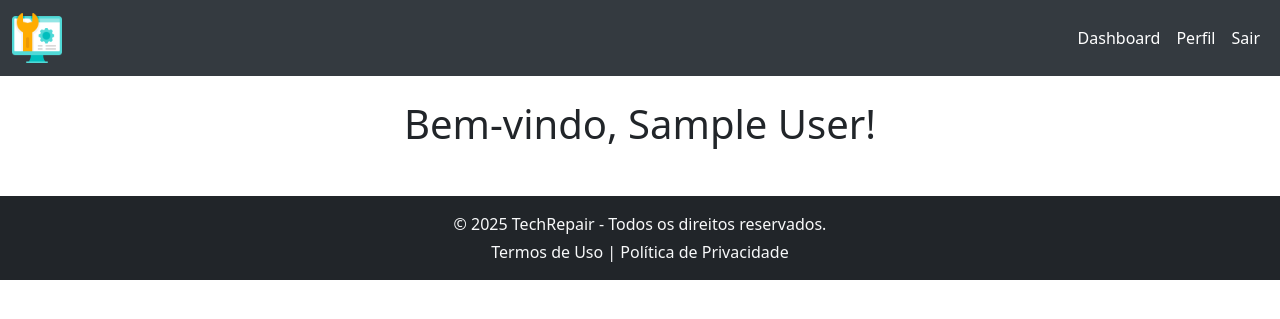
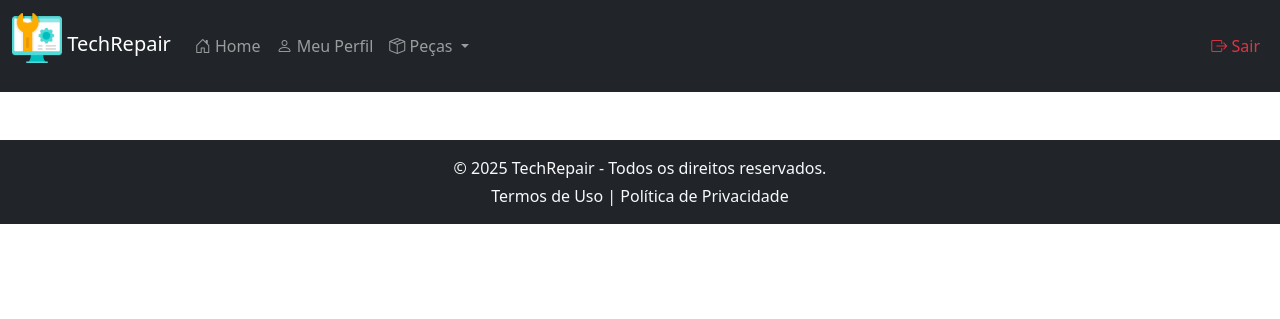
Before and after one commit to evollutionx/techrepair, a PHP site: page /dashboard.php in a window 1280 px wide. Shown: the top 319 px of the page. Run offline with PHP 8.4, Linux system fonts and the light colour scheme; the visitor is signed in with stand-in values (Sample User, id 1).

Commit message:
atualização menu cadastro peças

```diff
--- a/classes/login.php
+++ b/classes/login.php
@@ -11,7 +11,6 @@ class Login {
     }
 
     public function loginUser($email, $password) {
-        // Alterando para selecionar a coluna id_usuario
         $sql = "SELECT id_usuario, nome, email, senha, tipo FROM usuarios WHERE email = :email LIMIT 1";
         $stmt = $this->conn->prepare($sql);
         $stmt->bindParam(":email", $email, PDO::PARAM_STR);
@@ -21,14 +20,15 @@ class Login {
 
         if ($user && password_verify($password, $user['senha'])) {
             session_start();
-            $_SESSION['user_id'] = $user['id_usuario']; // Ajustando para id_usuario
+            $_SESSION['user_id'] = $user['id_usuario'];
             $_SESSION['user_name'] = $user['nome'];
             $_SESSION['user_email'] = $user['email'];
-            $_SESSION['user_nivel'] = $user['tipo']; // Ajustando para tipo
+            $_SESSION['user_tipo'] = $user['tipo']; // 'admin' ou 'tecnico'
             return true;
         }
         return false;
     }
+
 
     public function isLoggedIn() {
         return isset($_SESSION['user_id']);
--- a/dashboard.php
+++ b/dashboard.php
@@ -1,15 +1,9 @@
 <?php
 require_once "classes/login.php";
+require_once "classes/db.php"; // Adicione a conexão ao banco
+include "header.php";
+?>
 
-include "header.php";
-
-$login = new Login();
-
-if (!$login->isLoggedIn()) {
-    header("Location: login.php");
-    exit();
-}
-?>
 
 <!DOCTYPE html>
 <html lang="pt-br">
@@ -17,9 +11,15 @@ if (!$login->isLoggedIn()) {
     <meta charset="UTF-8">
     <meta name="viewport" content="width=device-width, initial-scale=1.0">
     <title>TechRepair</title>
+    <link rel="stylesheet" href="https://cdn.jsdelivr.net/npm/bootstrap@5.3.0/dist/css/bootstrap.min.css">
+    <link rel="stylesheet" href="https://cdn.jsdelivr.net/npm/bootstrap-icons/font/bootstrap-icons.css">
 </head>
 <body>
 
+
+
+<!-- Bootstrap JS Bundle -->
+<script src="https://cdn.jsdelivr.net/npm/bootstrap@5.3.0/dist/js/bootstrap.bundle.min.js"></script>
 </body>
 </html>
 <?php include "footer.php"; ?>
--- a/header.php
+++ b/header.php
@@ -4,10 +4,14 @@ require_once "classes/login.php";
 
 $login = new Login();
 
+// Verifica se o usuário está logado
 if (!$login->isLoggedIn()) {
     header("Location: login.php");
     exit();
 }
+
+// Obtém o tipo de usuário armazenado na sessão
+$nivel_usuario = $_SESSION['user_tipo'] ?? 'tecnico'; // Padrão "tecnico" se não definido
 ?>
 
 <!DOCTYPE html>
@@ -15,67 +19,56 @@ if (!$login->isLoggedIn()) {
 <head>
     <meta charset="UTF-8">
     <meta name="viewport" content="width=device-width, initial-scale=1.0">
+    <title>TechRepair</title>
     <link rel="icon" type="image/png" href="includes/logo.png">
-    <title>TechRepair</title>
-    <!-- Bootstrap 5 -->
-    <link href="https://cdn.jsdelivr.net/npm/bootstrap@5.3.0/dist/css/bootstrap.min.css" rel="stylesheet">
+
+    <link rel="stylesheet" href="https://cdn.jsdelivr.net/npm/bootstrap@5.3.0/dist/css/bootstrap.min.css">
     <link rel="stylesheet" href="https://cdn.jsdelivr.net/npm/bootstrap-icons/font/bootstrap-icons.css">
-    <style>
-        /* Personalização para o header */
-        .navbar {
-            background-color: #343a40;
-        }
-
-        .navbar-brand {
-            color: #fff;
-        }
-
-        .navbar-nav .nav-link {
-            color: #fff;
-        }
-
-        .navbar-nav .nav-link:hover {
-            color: #007bff;
-        }
-
-        /* Ajuste do logo no mobile */
-        .navbar-brand img {
-            width: 150px;
-        }
-    </style>
 </head>
 <body>
-    <!-- Menu de navegação -->
-    <nav class="navbar navbar-expand-lg navbar-dark">
+
+<!-- Navbar Responsiva -->
+<nav class="navbar navbar-expand-lg navbar-dark bg-dark">
     <div class="container-fluid">
-            <a class="navbar-brand" href="index.php">
-                <img src="includes/logo.png" alt="Logo TechRepair" style="width: 50px;">
+        <a class="navbar-brand" href="dashboard.php">
+        <img src="includes/logo.png" alt="logo TechRepair" class="img-fluid mb-3" style="max-width: 50px;"> TechRepair
         </a>
-            <button class="navbar-toggler" type="button" data-bs-toggle="collapse" data-bs-target="#navbarNav" aria-controls="navbarNav" aria-expanded="false" aria-label="Toggle navigation">
+        <button class="navbar-toggler" type="button" data-bs-toggle="collapse" data-bs-target="#navbarNav">
             <span class="navbar-toggler-icon"></span>
         </button>
         <div class="collapse navbar-collapse" id="navbarNav">
-                <ul class="navbar-nav ms-auto">
+            <ul class="navbar-nav me-auto">
                 <li class="nav-item">
-                        <a class="nav-link" href="dashboard.php">Dashboard</a>
+                    <a class="nav-link" href="dashboard.php"><i class="bi bi-house-door"></i> Home</a>
                 </li>
                 <li class="nav-item">
-                        <a class="nav-link" href="profile.php">Perfil</a>
+                    <a class="nav-link" href="perfil.php"><i class="bi bi-person"></i> Meu Perfil</a>
                 </li>
+
+                <?php if ($nivel_usuario == 'admin') { ?>
+                <li class="nav-item dropdown">
+                    <a class="nav-link dropdown-toggle" href="#" id="menuPecas" role="button" data-bs-toggle="dropdown">
+                        <i class="bi bi-box-seam"></i> Peças
+                    </a>
+                    <ul class="dropdown-menu">
+                        <li><a class="dropdown-item" href="lista_pecas.php"><i class="bi bi-list-ul"></i> Listagem de Peças</a></li>
+                        <li><a class="dropdown-item" href="cad_pecas.php"><i class="bi bi-plus-circle"></i> Cadastrar Peça</a></li>
+                    </ul>
+                </li>
+                <?php } ?>
+            </ul>
+
+            <ul class="navbar-nav">
                 <li class="nav-item">
-                        <a class="nav-link" href="logout.php">Sair</a>
+                    <a class="nav-link text-danger" href="logout.php"><i class="bi bi-box-arrow-right"></i> Sair</a>
                 </li>
             </ul>
         </div>
     </div>
 </nav>
 
-    <!-- Conteúdo principal -->
-    <div class="container mt-4">
-        <h1 class="text-center">Bem-vindo, <?php echo $_SESSION['user_name']; ?>!</h1>
-    </div>
+<!-- Bootstrap JS Bundle -->
+<script src="https://cdn.jsdelivr.net/npm/bootstrap@5.3.0/dist/js/bootstrap.bundle.min.js"></script>
 
-    <!-- Bootstrap 5 JavaScript -->
-    <script src="https://cdn.jsdelivr.net/npm/bootstrap@5.3.0/dist/js/bootstrap.bundle.min.js"></script>
 </body>
 </html>
--- a/lista_pecas.php
+++ b/lista_pecas.php
@@ -18,7 +18,7 @@ $lista = $pecas->listarPecas();
                 <th>Preço</th>
                 <th>Quantidade</th>
                 <th>Fornecedor</th>
-                <?php if ($_SESSION['user_nivel'] == 'admin') { ?>
+                <?php if ($_SESSION['user_tipo'] == 'admin') { ?>
                     <th>Ações</th>
                 <?php } ?>
             </tr>
--- a/login.php
+++ b/login.php
@@ -10,7 +10,8 @@ if ($_SERVER["REQUEST_METHOD"] == "POST") {
     $password = $_POST['password'];
 
     if ($login->loginUser($email, $password)) {
-        header("Location: dashboard.php"); // Página após login bem-sucedido
+        // Redireciona para o dashboard após login bem-sucedido
+        header("Location: dashboard.php");
         exit();
     } else {
         $error = "E-mail ou senha inválidos!";
```
Lines whose indentation alone changed are shown as unchanged.
